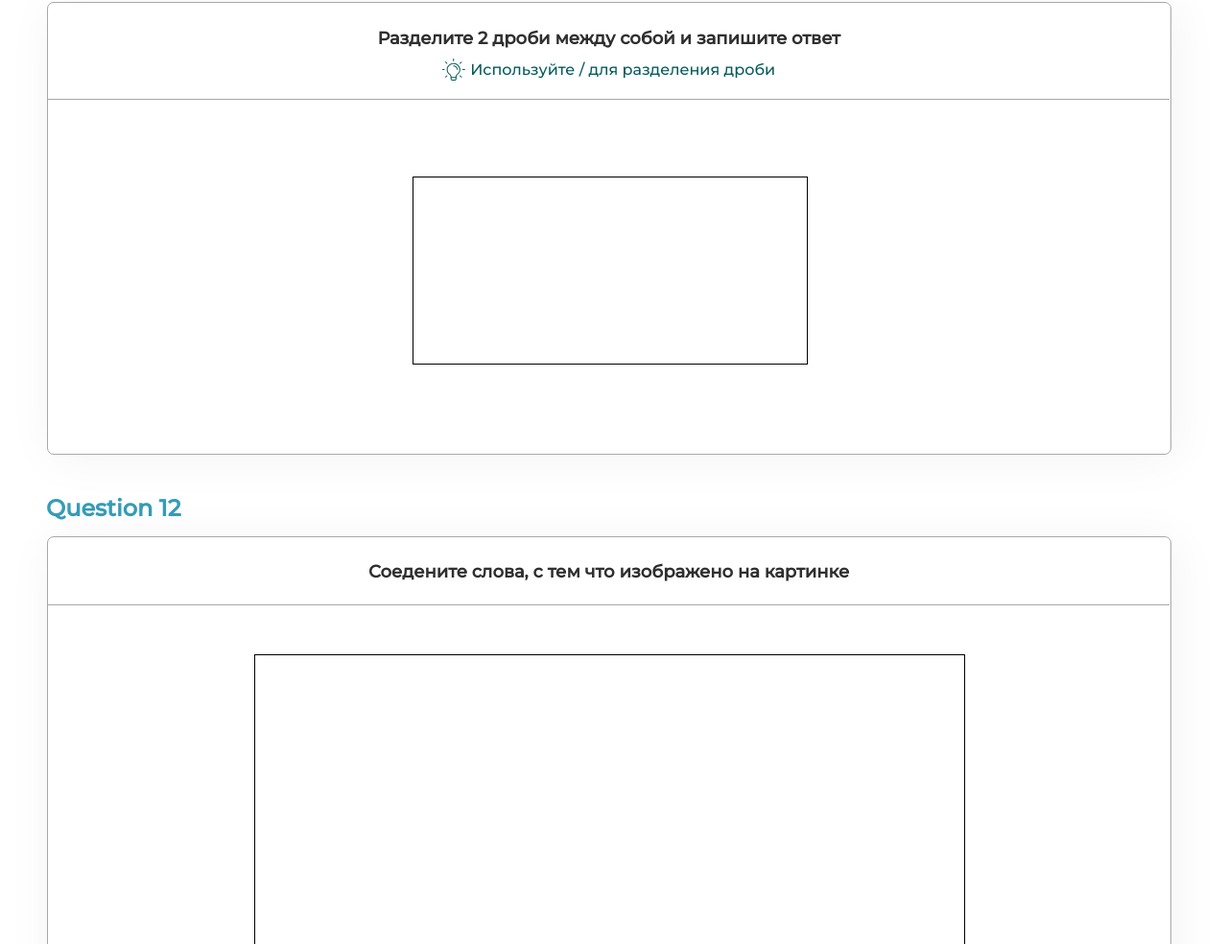
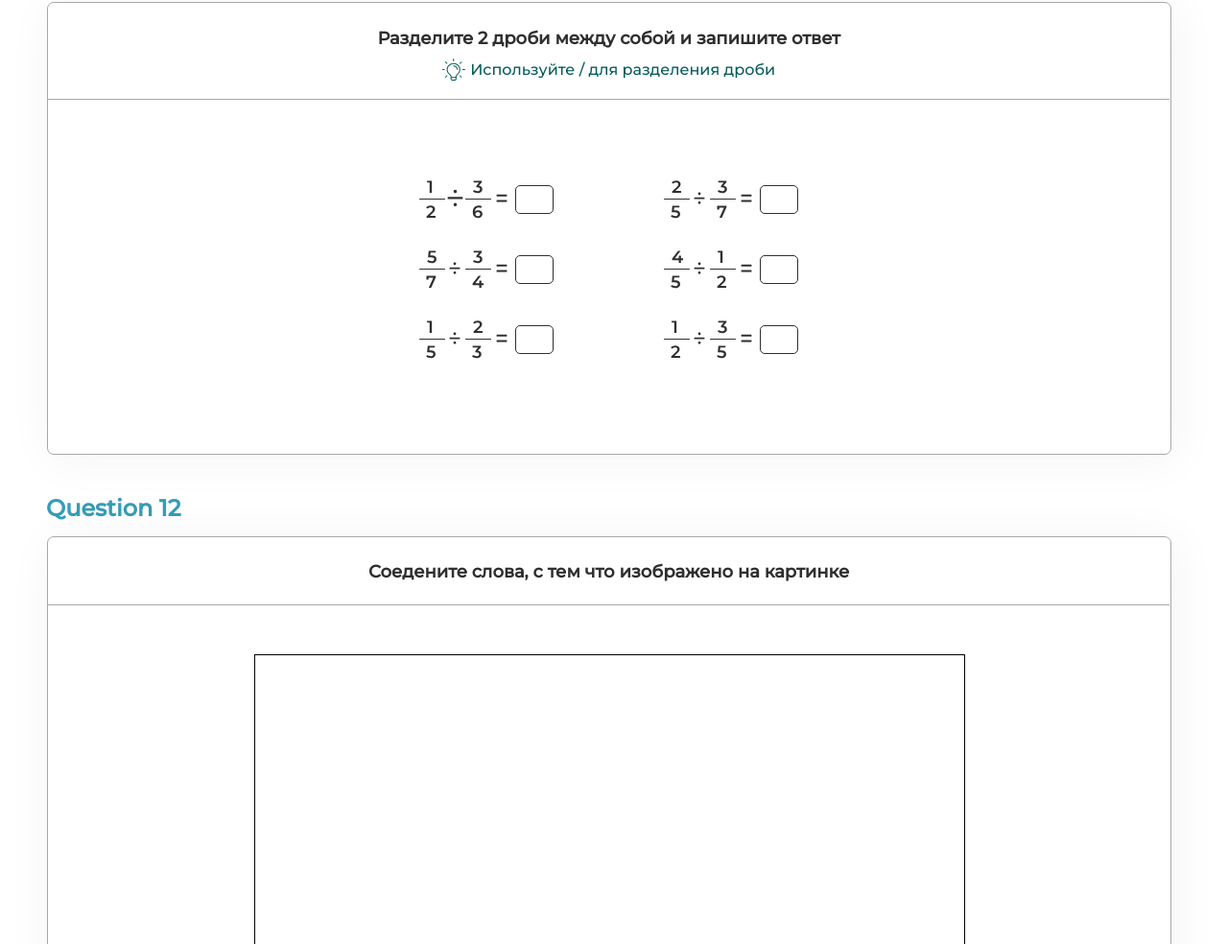
Before and after one commit to BossNumber1/5gradePractithink, a plain HTML site: page RESULT/index.html in a window 1280 px wide. Shown: the part 5669-6653 px from the top of the page at 96% size. Drawn offline with nearby package versions, Linux system fonts and the light colour scheme; a script that the page names is missing.

Commit message:
made the layout of 11 question and other

```diff
--- a/RESULT/index.html
+++ b/RESULT/index.html
@@ -134,7 +134,54 @@
                         Используйте / для разделения дроби
                     </div>
                     <div class="lineUnderHeading11"></div>
-                    <div class="content11"></div>
+                    <div class="content11">
+                        <div class="leftColumn11">
+                            <div>
+                                <img
+                                    src="./pictures/11que/expression1.svg"
+                                    alt="expression"
+                                />
+                                <input type="text" />
+                            </div>
+                            <div>
+                                <img
+                                    src="./pictures/11que/expression2.svg"
+                                    alt="expression"
+                                />
+                                <input type="text" />
+                            </div>
+                            <div>
+                                <img
+                                    src="./pictures/11que/expression3.svg"
+                                    alt="expression"
+                                />
+                                <input type="text" />
+                            </div>
+                        </div>
+                        <div class="rightColumn11">
+                            <div>
+                                <img
+                                    src="./pictures/11que/expression4.svg"
+                                    alt="expression"
+                                />
+                                <input type="text" />
+                            </div>
+                            <div>
+                                <img
+                                    src="./pictures/11que/expression5.svg"
+                                    alt="expression"
+                                />
+                                <input type="text" />
+                            </div>
+                            <div>
+                                <img
+                                    src="./pictures/11que/expression6.svg"
+                                    alt="expression"
+                                />
+                                <input type="text" />
+                            </div>
+                        </div>
+                    </div>
                 </div>
             </div>
             <div class="question12">
--- a/RESULT/styles/question11.css
+++ b/RESULT/styles/question11.css
@@ -40,13 +40,20 @@
     display: flex;
     align-items: center;
     justify-content: space-between;
-    border: 1px solid;
 }
 
 .leftColumn11,
 .rightColumn11 {
-    width: 173px;
-    height: 130px;
+    width: 155px;
+    height: 194px;
+}
+
+.leftColumn11 div,
+.rightColumn11 div {
+    display: flex;
+    align-items: center;
+    justify-content: space-evenly;
+    margin-bottom: 25px;
 }
 
 .content11 input {
```
Also changed, not shown: RESULT/pictures/11que/expression1.svg (added), RESULT/pictures/11que/expression2.svg (added), RESULT/pictures/11que/expression3.svg (added), RESULT/pictures/11que/expression4.svg (added), RESULT/pictures/11que/expression5.svg (added), RESULT/pictures/11que/expression6.svg (added), RESULT/pictures/2que/figure.svg (added), RESULT/pictures/5que/graph.svg (added), RESULT/pictures/6que/figure.svg (added).
